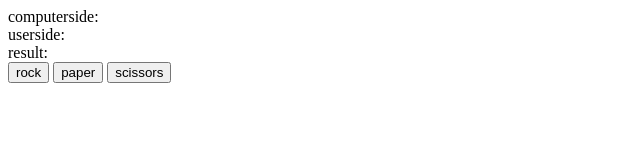
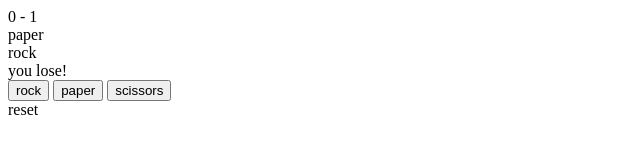
Before and after one commit to muthaharsultana123/rock_paper_scissors, a plain HTML site: page index.html in a window 1280 px wide. Both pictures are taken after a click on the button "rock". Shown: the whole page, without its empty margins (0-640 px from the left). Drawn offline with Linux system fonts and the light colour scheme.

Commit message:
changes done

```diff
--- a/index.html
+++ b/index.html
@@ -8,13 +8,16 @@
     <link rel="stylesheet" href="./styles.css">
 </head>
 <body>
-    <div class="computerside">computerside:</div>
-    <div class="userside">userside:</div>
-    <div class="result">result:</div>
+    <div id="userCounts"></div>
+    <div id="computerside">computerside:</div>
+    <div id="userside">userside:</div>
+    <div id="result">result:</div>
 
     <button id="rock">rock</button>
     <button id="paper">paper</button>
     <button id="scissors">scissors</button>
+    <br>
+    <div id="resetCount">reset</div>
 
     <script src="./script.js"></script>
 </body>
--- a/script.js
+++ b/script.js
@@ -1,55 +1,75 @@
-const computerdisplay = document.getElementById('computerside')
-const userdisplay = document.getElementById('userside')
-const resultdisplay = document.getElementById('result')
+const computerDisplay = document.getElementById('computerside')
+const userDisplay = document.getElementById('userside')
+const resultDisplay = document.getElementById('result')
 const operations = document.querySelectorAll('button')
+const resetButton = document.getElementById('resetCount')
+const count = document.getElementById('userCounts')
 
-let userchoice
-let computerchoice
+let userChoice
+let computerChoice
 let result
+let userCount=0;
+let computerCount=0;
 
-operations.forEach(operation => operation.addEventListener('click' ,(e) => {
-    userchoice = e.target.id
-    userdisplay.innerHTML = userchoice
-    generatecomputerchoice()
-    getresult()
+resetButton.addEventListener('click', (e) =>{
+    resetCount()
+})
 
-}))
+function resetCount(){
+    console.log("helllo")
+    userCount=0;
+    computerCount=0;
+}
 
 function generatecomputerchoice() {
-     choice = math.floor(math.random()*3) + 1
+    choice = Math.floor(Math.random()*3) + 1
     if (choice == 1){
-        computerchoice = "rock"
+        computerChoice = "rock"
     }
     if (choice == 2){
-        computerchoice = "paper"
+        computerChoice = "paper"
     }
     if (choice == 3){
-        computerchoice = 'scissors'
+        computerChoice = 'scissors'
     }
-    computerdisplay.innerHTML = computerchoice
+    computerDisplay.innerHTML = computerChoice
 }
 
 function getresult() {
-    if (computerchoice === userchoice) {
+    if (computerChoice === userChoice) {
         result = 'its a draw!'
     }
-    if (computerchoice === 'rock' && userchoice === "paper") {
+    if (computerChoice === 'rock' && userChoice === "paper") {
         result = 'you win!'
+        userCount += 1
     }
-    if (computerchoice === 'rock' && userchoice === "scissors") {
+    if (computerChoice === 'rock' && userChoice === "scissors") {
         result = 'you lost!'
+        computerCount +=1
     }
-    if (computerchoice === 'paper' && userchoice === "scissors") {
+    if (computerChoice === 'paper' && userChoice === "scissors") {
         result = 'you win!'
+        userCount += 1
     }
-    if (computerchoice === 'paper' && userchoice === "rock") {
+    if (computerChoice === 'paper' && userChoice === "rock") {
         result = 'you lose!'
+        computerCount +=1
     }
-    if (computerchoice === 'scissors' && userchoice === "rock") {
+    if (computerChoice === 'scissors' && userChoice === "rock") {
         result = 'you win!'
+        userCount += 1
     }
-    if (computerchoice === 'scissors' && userchoice === "paper") {
+    if (computerChoice === 'scissors' && userChoice === "paper") {
         result = 'you lose!'
+        computerCount +=1
     }
-    resultdisplay .innerHTML = result
+    resultDisplay .innerHTML = result
 }
+
+operations.forEach(operation => operation.addEventListener('click' ,(e) => {
+    userChoice = e.target.id
+    userDisplay.innerHTML = userChoice
+    generatecomputerchoice()
+    getresult()
+    count.textContent = `${userCount} - ${computerCount}`
+}))
```
